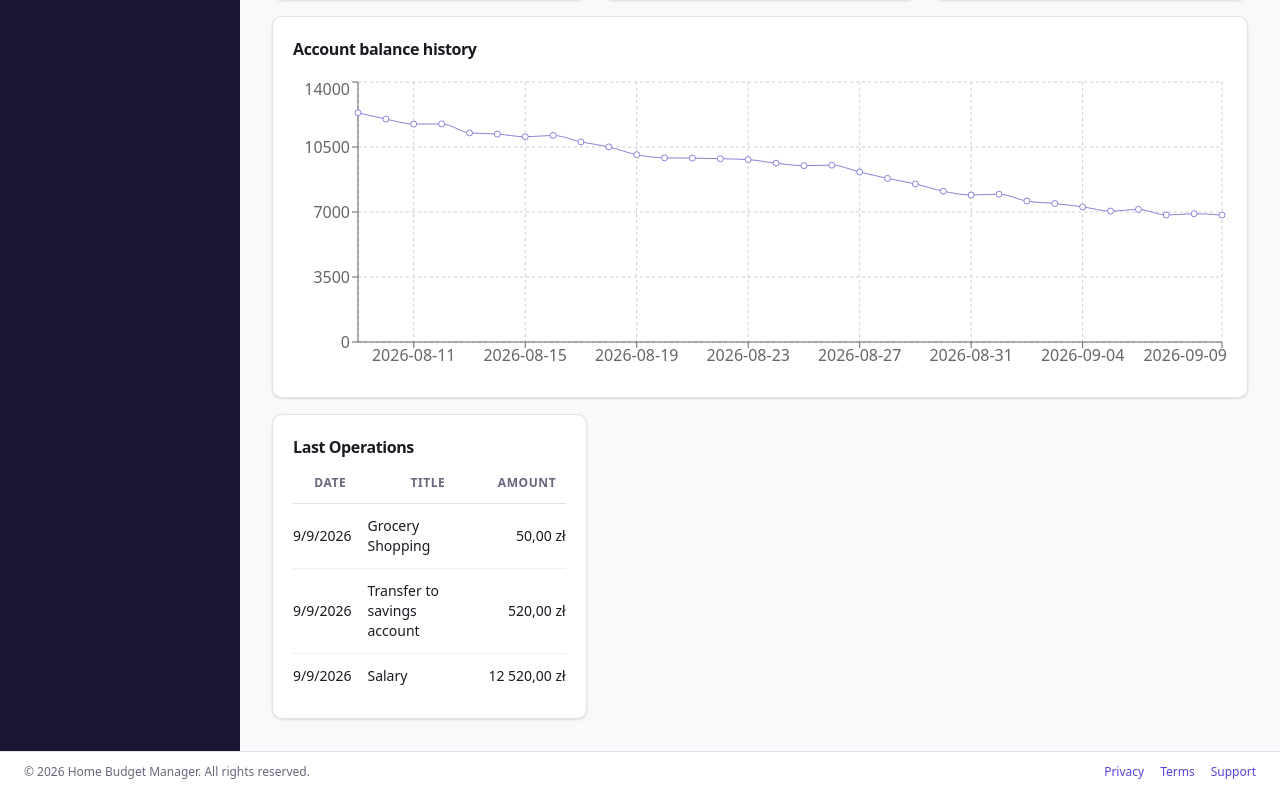
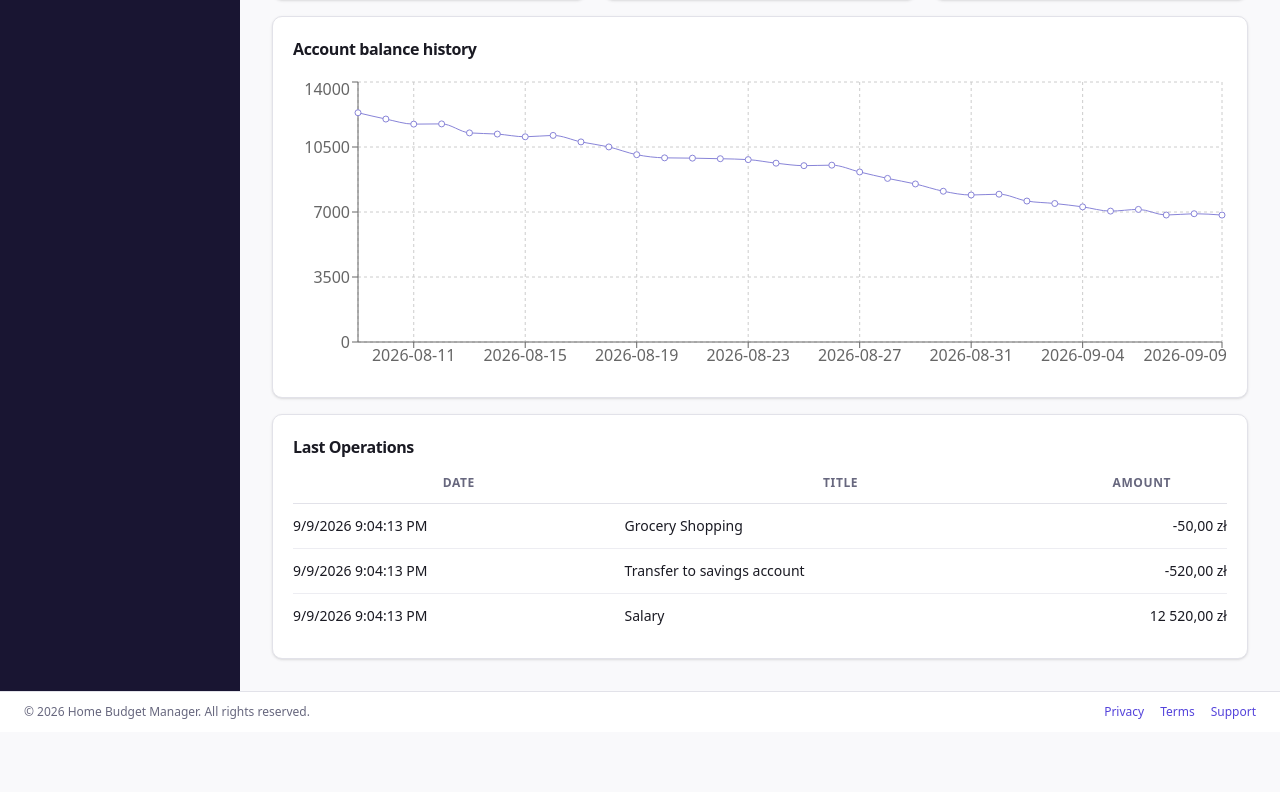
Before and after one commit to home-budget-manager/frontend.webui, a Next.js app: page /my-accounts/1 in a window 1280 px wide. Shown: the part 736-1528 px from the top of the page. After the commit the page ends 1468 px from the top, so only its background shows below. Built offline with nearby package versions, Linux system fonts and the light colour scheme.

Commit message:
Minor adjustments of last operations component.
Work on #4.

```diff
--- a/api/operations/connector.ts
+++ b/api/operations/connector.ts
@@ -70,7 +70,7 @@ export class ConnectorImpl implements Connector {
                     sourceAccountId: "1",
                     targetAccountId: "2",
                     title: "Grocery Shopping",
-                    amount: 50,
+                    amount: -50,
                     currency: "USD",
                     categoryId: "1",
                     budgetId: "1"
@@ -82,7 +82,7 @@ export class ConnectorImpl implements Connector {
                     sourceAccountId: "2",
                     targetAccountId: "3",
                     title: "Transfer to savings account",
-                    amount: 520,
+                    amount: -520,
                     currency: "USD",
                     categoryId: "2",
                     budgetId: "2"
--- /dev/null
+++ b/components/pages/my-accounts/last-operations.module.css
@@ -0,0 +1,3 @@
+.last-operations {
+    grid-column: span 3 / span 3;
+}
--- a/components/pages/my-accounts/last-operations.tsx
+++ b/components/pages/my-accounts/last-operations.tsx
@@ -6,6 +6,8 @@ import * as models from "@/types/app/my-accounts/page";
 
 import TableComponent from "@controls/table";
 import Panel from '@/components/controls/panel';
+
+import styles from './last-operations.module.css';
 
 export interface LastOperationsProps {
     accountId: string;
@@ -29,11 +31,11 @@ export default function LastOperations({ accountId }: LastOperationsProps) {
     if (!lastOperations) {
         return <div>Loading last operations...</div>;
     }
-    return (<Panel title="Last Operations">
+    return (<Panel title="Last Operations" className={styles["last-operations"]}>
         <TableComponent
             columns={["Date", "Title", "Amount"]}
             rows={lastOperations.map(o => [
-                <span key="date">{o.date.toLocaleDateString()}</span>,
+                <span key="date">{o.date.toLocaleDateString()} {o.date.toLocaleTimeString()}</span>,
                 <span key="title">{o.title}</span>,
                 <span key="amount">{numbersService.formatCurrency(o.amount)}</span>
             ])}
```
